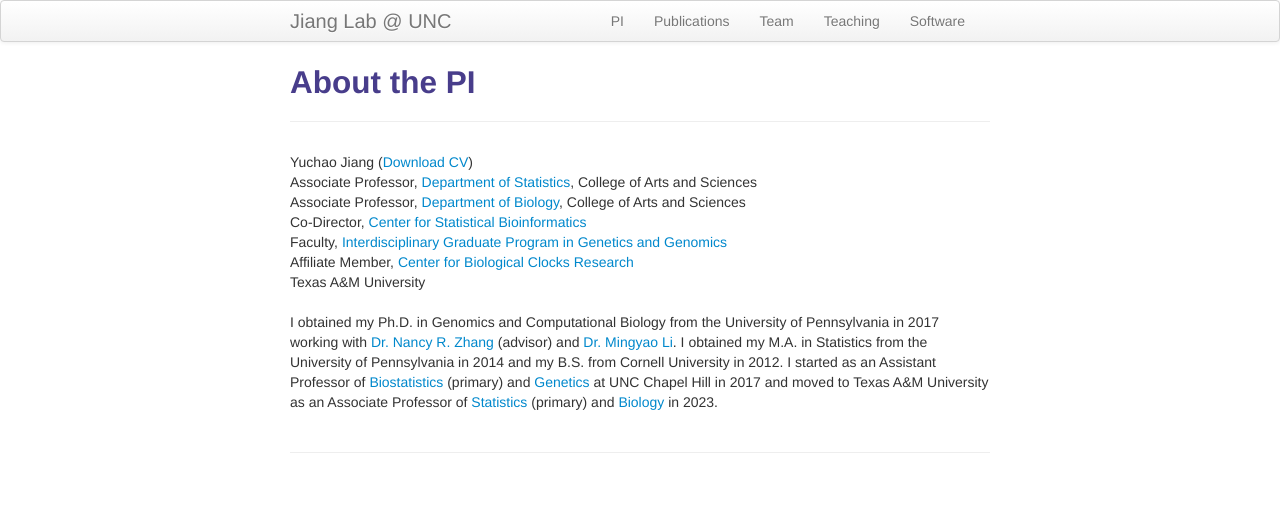
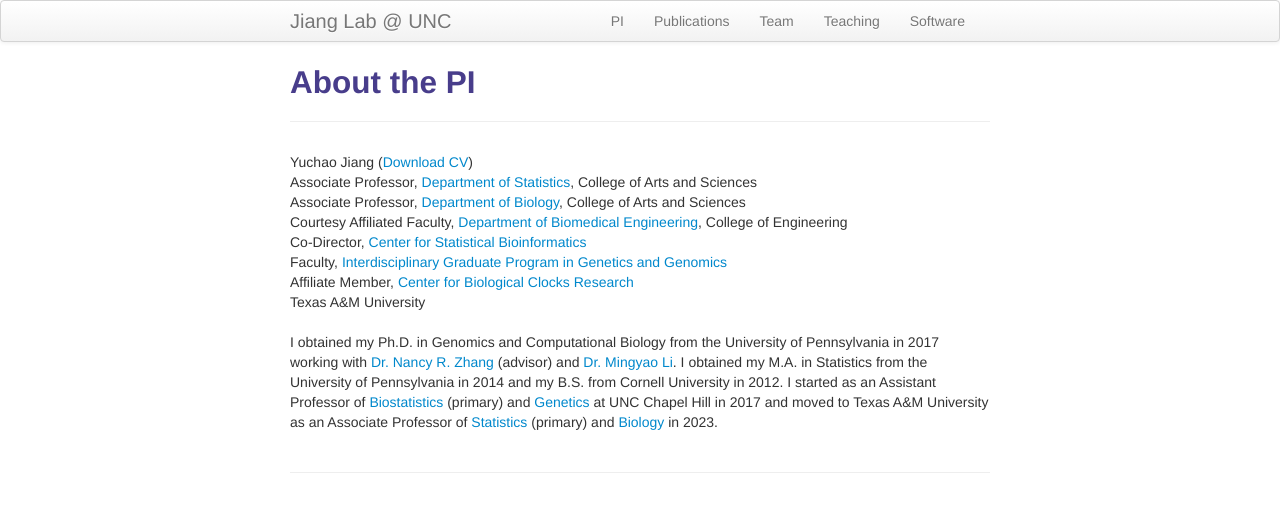
Before and after one commit to yuchaojiang/yuchaojiang.github.io, a Jekyll site: the page built from pages/PI.md, in a window 1280 px wide. Shown: the top 512 px of the page. Built offline with Jekyll 4.4.1, drawn with Linux system fonts in a browser that asks for light colours.

Commit message:
Update PI.md

```diff
--- a/pages/PI.md
+++ b/pages/PI.md
@@ -9,6 +9,7 @@ description: PI Info
             Yuchao Jiang (<a href="https://www.dropbox.com/s/kcdyt726sudhw3a/CV_Yuchao_Jiang.pdf?dl=0" title="Download CV as PDF">Download CV</a>)<br/>
             Associate Professor, <a href="https://stat.tamu.edu/">Department of Statistics</a>, College of Arts and Sciences<br/>
             Associate Professor, <a href="https://www.bio.tamu.edu/">Department of Biology</a>, College of Arts and Sciences<br/>
+            Courtesy Affiliated Faculty, <a href="https://engineering.tamu.edu/biomedical/">Department of Biomedical Engineering</a>, College of Engineering<br/>
             Co-Director, <a href="https://statbio.stat.tamu.edu/">Center for Statistical Bioinformatics</a><br/>
             Faculty, <a href="https://genetics.tamu.edu/">Interdisciplinary Graduate Program in Genetics and Genomics</a><br/>
             Affiliate Member, <a href="https://clocks.tamu.edu/">Center for Biological Clocks Research</a><br/>
```
